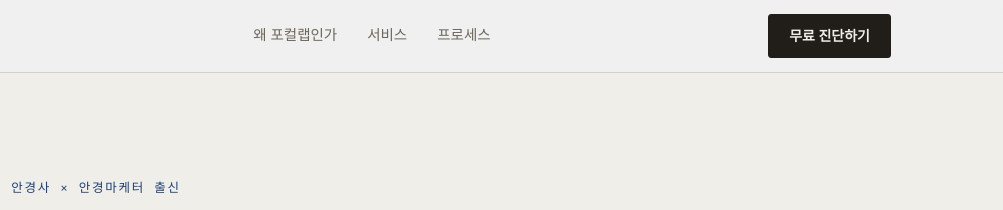
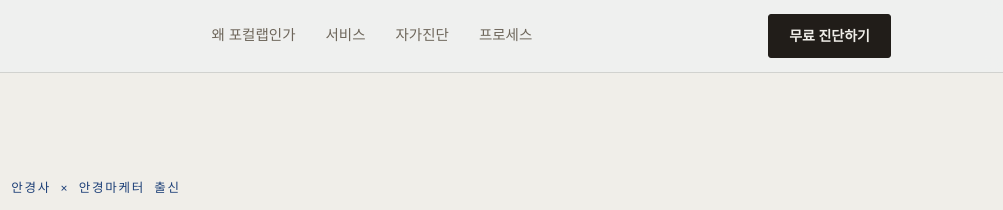
Before and after one commit to focallab-marketing/focallab-site, a website: page index.html in a window 1280 px wide. Shown: the top 210 px of the page, 277-1280 px from the left. Drawn offline with Linux system fonts and the light colour scheme; a web font is replaced by a local one.

Commit message:
Add self-diagnosis link to navigation

```diff
--- a/index.html
+++ b/index.html
@@ -463,9 +463,10 @@
       </svg>
       <span>FOCAL LAB<small>안경원 전문 마케팅</small></span>
     </a>
-      <nav class="links">
+    <nav class="links">
       <a href="#why">왜 포컬랩인가</a>
       <a href="#channels">서비스</a>
+      <a href="/checkup.html">자가진단</a>
       <a href="#process">프로세스</a>
     </nav>
     <div class="nav-cta">
```
